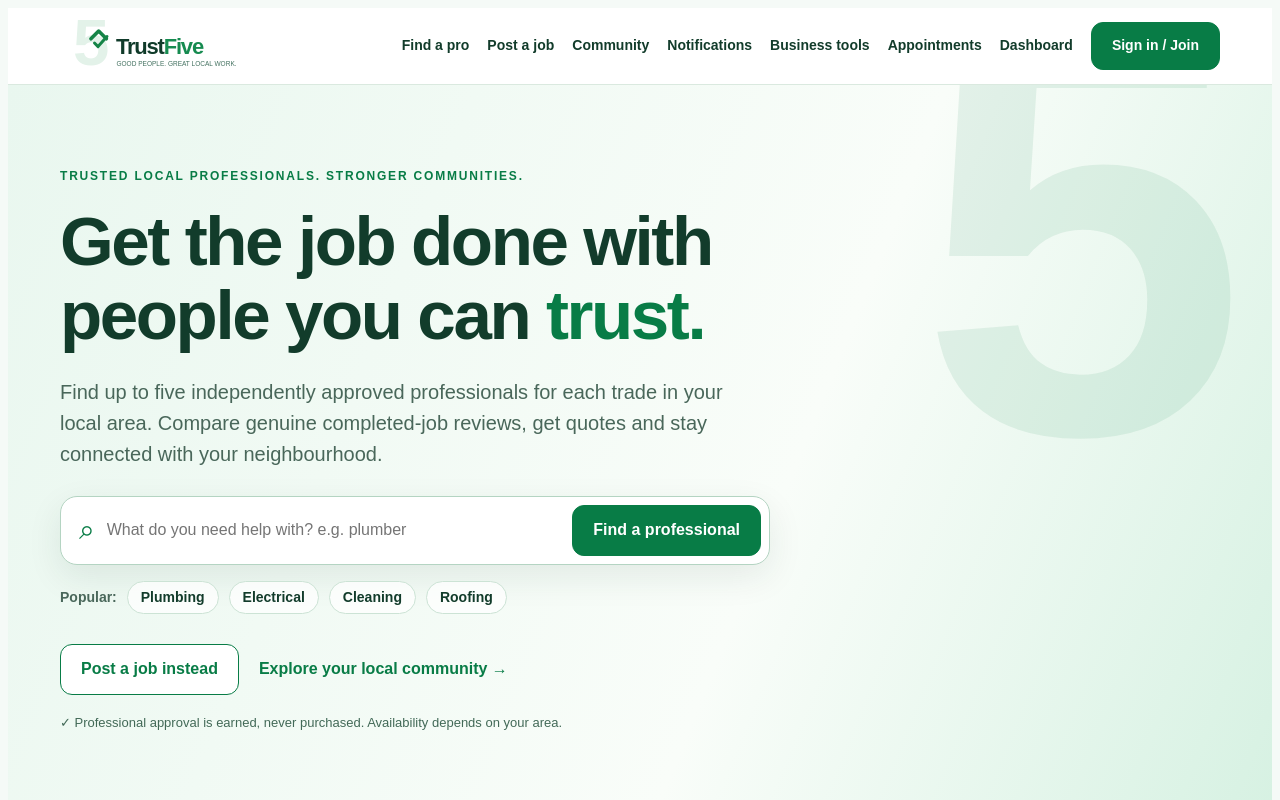
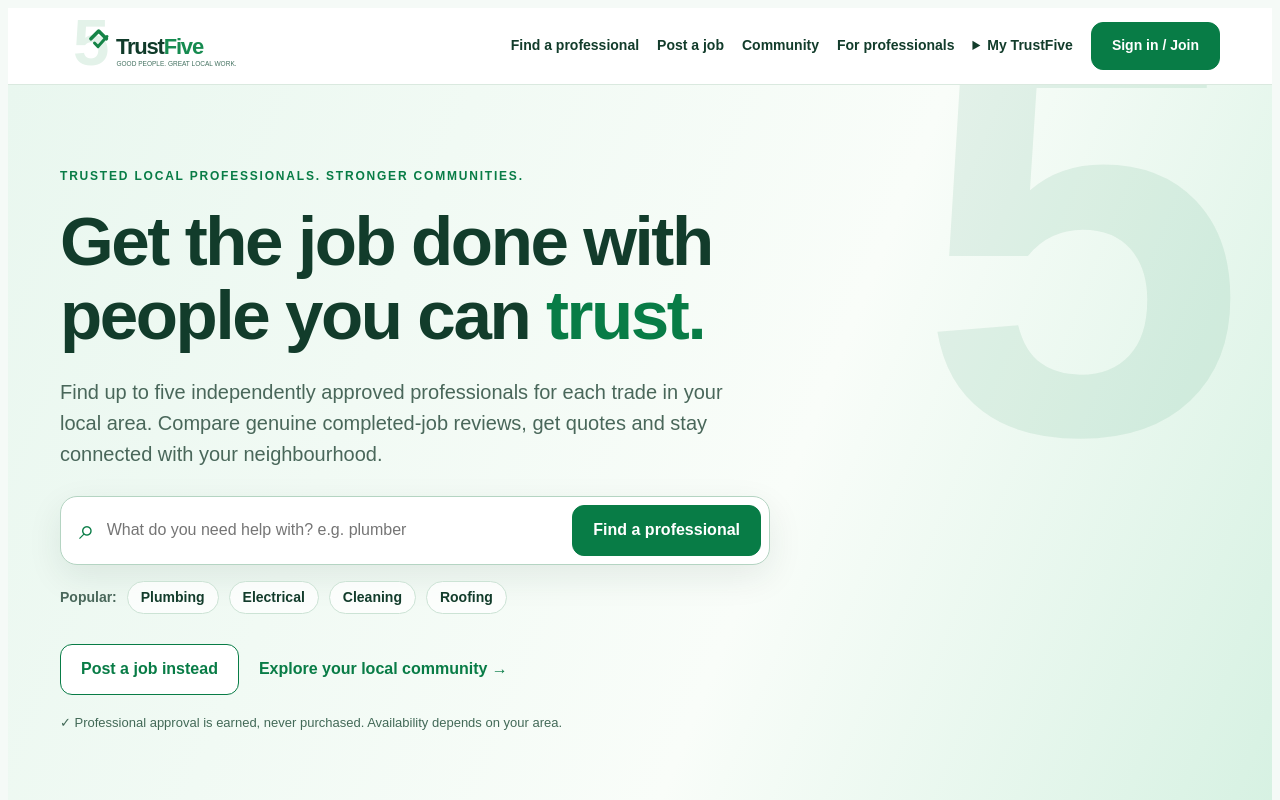
Before and after one commit to AIhomesecurity/trustfive, a Next.js app: page / in a window 1280 px wide. Shown: the top 800 px of the page. Built offline with nearby package versions, Linux system fonts and the light colour scheme.

Commit message:
Simplify main navigation around customers, community and professionals

```diff
--- a/components/site-header.tsx
+++ b/components/site-header.tsx
@@ -1,2 +1,26 @@
 import Link from 'next/link';
-export default function SiteHeader(){return <header className="topbar"><div className="container topbar-inner"><Link href="/" aria-label="TrustFive home"><img className="logo" src="/trustfive-logo.svg" alt="TrustFive"/></Link><nav className="nav" aria-label="Main navigation"><Link href="/services">Find a pro</Link><Link href="/jobs">Post a job</Link><Link href="/community">Community</Link><Link href="/notifications">Notifications</Link><Link href="/billing">Business tools</Link><Link href="/schedule">Appointments</Link><Link href="/dashboard">Dashboard</Link><Link className="btn" href="/account">Sign in / Join</Link></nav></div></header>}
+
+export default function SiteHeader(){
+ return <header className="topbar">
+  <div className="container topbar-inner">
+   <Link href="/" aria-label="TrustFive home"><img className="logo" src="/trustfive-logo.svg" alt="TrustFive"/></Link>
+   <nav className="nav primary-nav" aria-label="Main navigation">
+    <Link href="/services">Find a professional</Link>
+    <Link href="/jobs">Post a job</Link>
+    <Link href="/community">Community</Link>
+    <Link href="/professional/apply">For professionals</Link>
+    <details className="nav-more">
+     <summary>My TrustFive</summary>
+     <div className="nav-menu">
+      <Link href="/dashboard">My dashboard</Link>
+      <Link href="/messages">Messages</Link>
+      <Link href="/notifications">Notifications</Link>
+      <Link href="/schedule">Appointments</Link>
+      <Link href="/billing">Business tools</Link>
+     </div>
+    </details>
+    <Link className="btn nav-account" href="/account">Sign in / Join</Link>
+   </nav>
+  </div>
+ </header>;
+}
```
